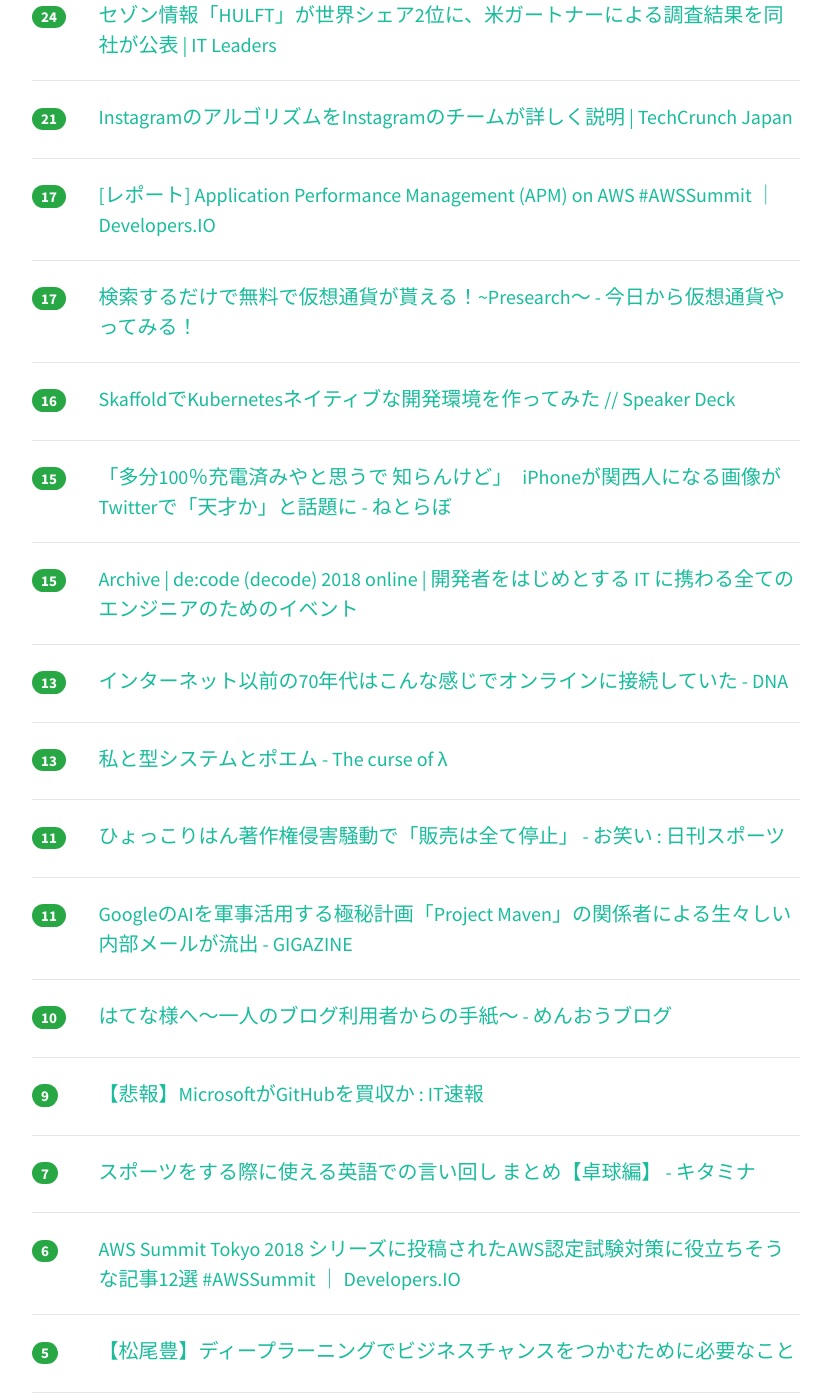
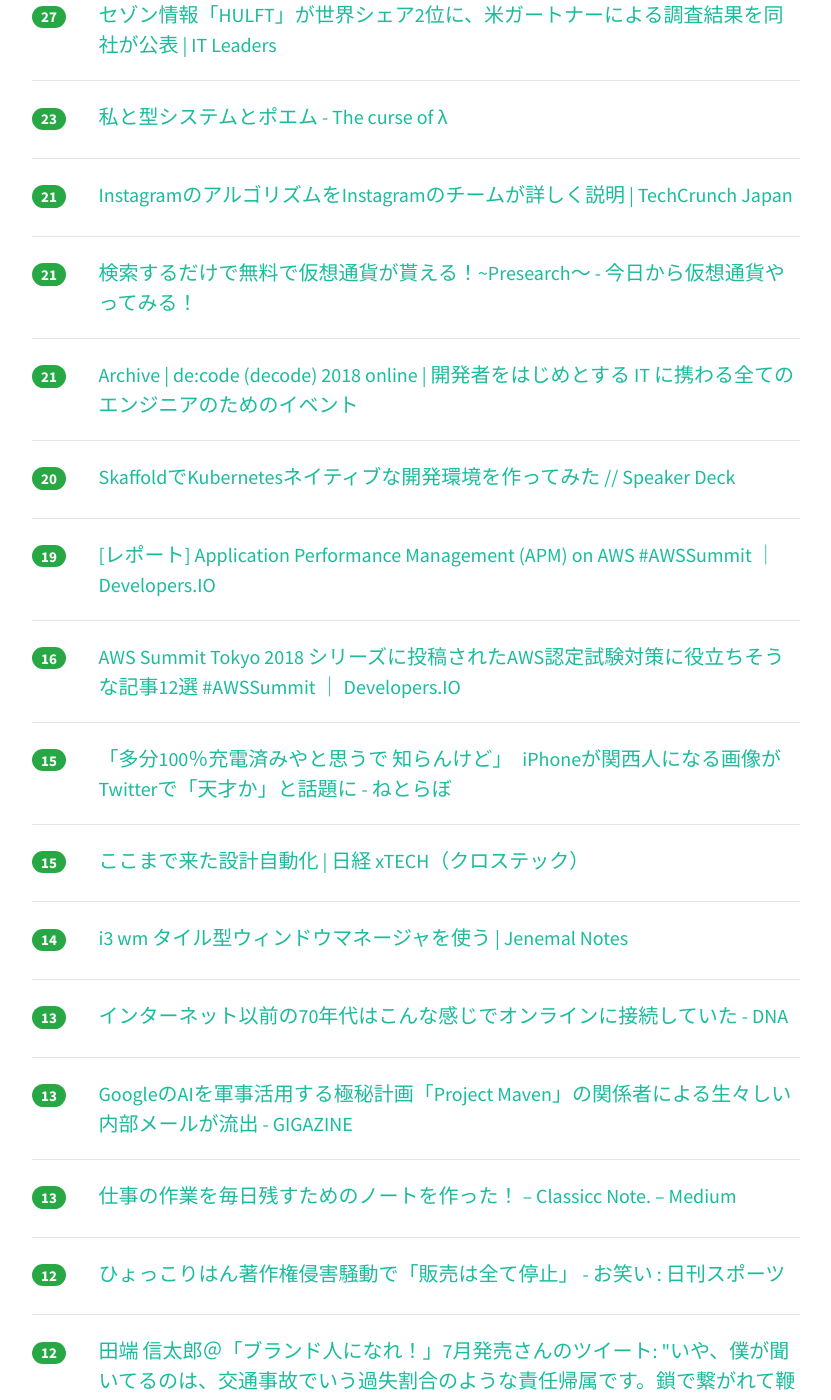
Before and after one commit to yatta47/hatena-matome-site, a Jekyll site: the page built from _posts/2018-06-03-hatena.md, in a window 1280 px wide and 1400 px high, scrolled down 682 px. Shown: the whole window, without its empty margins (224-1055 px from the left). Built offline with Jekyll 4.4.1, drawn with Linux system fonts in a browser that asks for light colours; nearby versions of some CDN libraries; some of the changed text lies outside the part shown.

Commit message:
Updated 2018-06-03

```diff
--- a/_posts/2018-06-03-hatena.md
+++ b/_posts/2018-06-03-hatena.md
@@ -1,29 +1,34 @@
 ---
 layout: post
 title:  "2018-06-03 はてぶIT"
-date:   2018-06-03 09:02:59
+date:   2018-06-03 10:01:02
 tags: [it-hotentry]
 ---
-20 件のデータあり
+24 件のデータあり
 
 <hr><div class="row">
-<div class="col-1"><span class="badge badge-pill badge-success h2">124</span></div>
+<div class="col-1"><span class="badge badge-pill badge-success h2">175</span></div>
 <div class="col-11"><a href='http://twitter.com/tabbata/status/1002900777000566784' target='_blank'>田端 信太郎＠「ブランド人になれ！」7月発売さんのツイート: "自殺だから一義的に自己責任なのは当たり前でしょうが。上司が屋上から物理的に突き落としたりしたのですか？　そんなに</a></div>
 </div>
 <hr>
 <div class="row">
-<div class="col-1"><span class="badge badge-pill badge-success h2">101</span></div>
+<div class="col-1"><span class="badge badge-pill badge-success h2">109</span></div>
 <div class="col-11"><a href='http://jp.techcrunch.com/2018/06/02/2018-06-01-google-quits-selling-tablets/' target='_blank'>Googleがタブレットから撤退 | TechCrunch Japan</a></div>
 </div>
 <hr>
 <div class="row">
-<div class="col-1"><span class="badge badge-pill badge-success h2">73</span></div>
+<div class="col-1"><span class="badge badge-pill badge-success h2">99</span></div>
 <div class="col-11"><a href='https://anond.hatelabo.jp/20180603010115' target='_blank'>近年，片仮名が侮蔑の意味を持つようになっている</a></div>
 </div>
 <hr>
 <div class="row">
-<div class="col-1"><span class="badge badge-pill badge-success h2">24</span></div>
+<div class="col-1"><span class="badge badge-pill badge-success h2">27</span></div>
 <div class="col-11"><a href='https://it.impressbm.co.jp/articles/-/14513' target='_blank'>セゾン情報「HULFT」が世界シェア2位に、米ガートナーによる調査結果を同社が公表 | IT Leaders</a></div>
+</div>
+<hr>
+<div class="row">
+<div class="col-1"><span class="badge badge-pill badge-success h2">23</span></div>
+<div class="col-11"><a href='https://myuon.github.io/posts/type-system-poem/' target='_blank'>私と型システムとポエム - The curse of λ</a></div>
 </div>
 <hr>
 <div class="row">
@@ -32,18 +37,28 @@ tags: [it-hotentry]
 </div>
 <hr>
 <div class="row">
-<div class="col-1"><span class="badge badge-pill badge-success h2">17</span></div>
+<div class="col-1"><span class="badge badge-pill badge-success h2">21</span></div>
+<div class="col-11"><a href='http://www.cryptocurrency-blog.info/entry/presearch' target='_blank'>検索するだけで無料で仮想通貨が貰える！~Presearch～ - 今日から仮想通貨やってみる！</a></div>
+</div>
+<hr>
+<div class="row">
+<div class="col-1"><span class="badge badge-pill badge-success h2">21</span></div>
+<div class="col-11"><a href='https://www.microsoft.com/ja-jp/events/decode/2018/online/archive.aspx' target='_blank'>Archive | de:code (decode) 2018 online | 開発者をはじめとする IT に携わる全てのエンジニアのためのイベント</a></div>
+</div>
+<hr>
+<div class="row">
+<div class="col-1"><span class="badge badge-pill badge-success h2">20</span></div>
+<div class="col-11"><a href='https://speakerdeck.com/hhiroshell/skaffolddekubernetesneiteibunakai-fa-huan-jing-wozuo-tutemita' target='_blank'>SkaffoldでKubernetesネイティブな開発環境を作ってみた // Speaker Deck</a></div>
+</div>
+<hr>
+<div class="row">
+<div class="col-1"><span class="badge badge-pill badge-success h2">19</span></div>
 <div class="col-11"><a href='https://dev.classmethod.jp/cloud/aws/aws-summit-tokyo-2018-apm/' target='_blank'>[レポート] Application Performance Management (APM) on AWS #AWSSummit ｜ Developers.IO</a></div>
 </div>
 <hr>
 <div class="row">
-<div class="col-1"><span class="badge badge-pill badge-success h2">17</span></div>
-<div class="col-11"><a href='http://www.cryptocurrency-blog.info/entry/presearch' target='_blank'>検索するだけで無料で仮想通貨が貰える！~Presearch～ - 今日から仮想通貨やってみる！</a></div>
-</div>
-<hr>
-<div class="row">
 <div class="col-1"><span class="badge badge-pill badge-success h2">16</span></div>
-<div class="col-11"><a href='https://speakerdeck.com/hhiroshell/skaffolddekubernetesneiteibunakai-fa-huan-jing-wozuo-tutemita' target='_blank'>SkaffoldでKubernetesネイティブな開発環境を作ってみた // Speaker Deck</a></div>
+<div class="col-11"><a href='https://dev.classmethod.jp/cloud/aws/certified_pickup12/' target='_blank'>AWS Summit Tokyo 2018 シリーズに投稿されたAWS認定試験対策に役立ちそうな記事12選 #AWSSummit ｜ Developers.IO</a></div>
 </div>
 <hr>
 <div class="row">
@@ -53,7 +68,12 @@ tags: [it-hotentry]
 <hr>
 <div class="row">
 <div class="col-1"><span class="badge badge-pill badge-success h2">15</span></div>
-<div class="col-11"><a href='https://www.microsoft.com/ja-jp/events/decode/2018/online/archive.aspx' target='_blank'>Archive | de:code (decode) 2018 online | 開発者をはじめとする IT に携わる全てのエンジニアのためのイベント</a></div>
+<div class="col-11"><a href='http://tech.nikkeibp.co.jp/atcl/nxt/column/18/00300/' target='_blank'>ここまで来た設計自動化 | 日経 xTECH（クロステック）</a></div>
+</div>
+<hr>
+<div class="row">
+<div class="col-1"><span class="badge badge-pill badge-success h2">14</span></div>
+<div class="col-11"><a href='http://malkalech.com/i3_window_manager' target='_blank'>i3 wm タイル型ウィンドウマネージャを使う | Jenemal Notes</a></div>
 </div>
 <hr>
 <div class="row">
@@ -63,17 +83,22 @@ tags: [it-hotentry]
 <hr>
 <div class="row">
 <div class="col-1"><span class="badge badge-pill badge-success h2">13</span></div>
-<div class="col-11"><a href='https://myuon.github.io/posts/type-system-poem/' target='_blank'>私と型システムとポエム - The curse of λ</a></div>
+<div class="col-11"><a href='https://gigazine.net/news/20180602-google-project-maven-mail-leaked/' target='_blank'>GoogleのAIを軍事活用する極秘計画「Project Maven」の関係者による生々しい内部メールが流出 - GIGAZINE</a></div>
 </div>
 <hr>
 <div class="row">
-<div class="col-1"><span class="badge badge-pill badge-success h2">11</span></div>
+<div class="col-1"><span class="badge badge-pill badge-success h2">13</span></div>
+<div class="col-11"><a href='https://medium.com/classicc-%E3%83%AD%E3%82%B0/aea677c79a64' target='_blank'>仕事の作業を毎日残すためのノートを作った！ – Classicc Note. – Medium</a></div>
+</div>
+<hr>
+<div class="row">
+<div class="col-1"><span class="badge badge-pill badge-success h2">12</span></div>
 <div class="col-11"><a href='https://www.nikkansports.com/entertainment/news/201806020000357.html' target='_blank'>ひょっこりはん著作権侵害騒動で「販売は全て停止」 - お笑い : 日刊スポーツ</a></div>
 </div>
 <hr>
 <div class="row">
-<div class="col-1"><span class="badge badge-pill badge-success h2">11</span></div>
-<div class="col-11"><a href='https://gigazine.net/news/20180602-google-project-maven-mail-leaked/' target='_blank'>GoogleのAIを軍事活用する極秘計画「Project Maven」の関係者による生々しい内部メールが流出 - GIGAZINE</a></div>
+<div class="col-1"><span class="badge badge-pill badge-success h2">12</span></div>
+<div class="col-11"><a href='http://twitter.com/tabbata/status/1002895214321651712' target='_blank'>田端 信太郎＠「ブランド人になれ！」7月発売さんのツイート: "いや、僕が聞いてるのは、交通事故でいう過失割合のような責任帰属です。鎖で繋がれて鞭打ちでもされてたのなら、100％使</a></div>
 </div>
 <hr>
 <div class="row">
@@ -82,8 +107,18 @@ tags: [it-hotentry]
 </div>
 <hr>
 <div class="row">
-<div class="col-1"><span class="badge badge-pill badge-success h2">9</span></div>
+<div class="col-1"><span class="badge badge-pill badge-success h2">10</span></div>
 <div class="col-11"><a href='http://blog.livedoor.jp/itsoku/archives/53592725.html' target='_blank'>【悲報】MicrosoftがGitHubを買収か : IT速報</a></div>
+</div>
+<hr>
+<div class="row">
+<div class="col-1"><span class="badge badge-pill badge-success h2">10</span></div>
+<div class="col-11"><a href='https://newswitch.jp/p/13147' target='_blank'>【松尾豊】ディープラーニングでビジネスチャンスをつかむために必要なこと</a></div>
+</div>
+<hr>
+<div class="row">
+<div class="col-1"><span class="badge badge-pill badge-success h2">8</span></div>
+<div class="col-11"><a href='http://bradfrost.com/blog/link/replacing-jquery-with-vue-js-no-build-step-necessary/' target='_blank'>Replacing jQuery With Vue.js: No Build Step Necessary | Brad Frost</a></div>
 </div>
 <hr>
 <div class="row">
@@ -91,18 +126,3 @@ tags: [it-hotentry]
 <div class="col-11"><a href='http://www.nisiesho.work/entry/2018/06/02/190938' target='_blank'>スポーツをする際に使える英語での言い回し まとめ【卓球編】 - キタミナ</a></div>
 </div>
 <hr>
-<div class="row">
-<div class="col-1"><span class="badge badge-pill badge-success h2">6</span></div>
-<div class="col-11"><a href='https://dev.classmethod.jp/cloud/aws/certified_pickup12/' target='_blank'>AWS Summit Tokyo 2018 シリーズに投稿されたAWS認定試験対策に役立ちそうな記事12選 #AWSSummit ｜ Developers.IO</a></div>
-</div>
-<hr>
-<div class="row">
-<div class="col-1"><span class="badge badge-pill badge-success h2">5</span></div>
-<div class="col-11"><a href='https://newswitch.jp/p/13147' target='_blank'>【松尾豊】ディープラーニングでビジネスチャンスをつかむために必要なこと</a></div>
-</div>
-<hr>
-<div class="row">
-<div class="col-1"><span class="badge badge-pill badge-success h2">4</span></div>
-<div class="col-11"><a href='http://twitter.com/tabbata/status/1002895214321651712' target='_blank'>田端 信太郎＠「ブランド人になれ！」7月発売さんのツイート: "いや、僕が聞いてるのは、交通事故でいう過失割合のような責任帰属です。鎖で繋がれて鞭打ちでもされてたのなら、100％使</a></div>
-</div>
-<hr>
```
